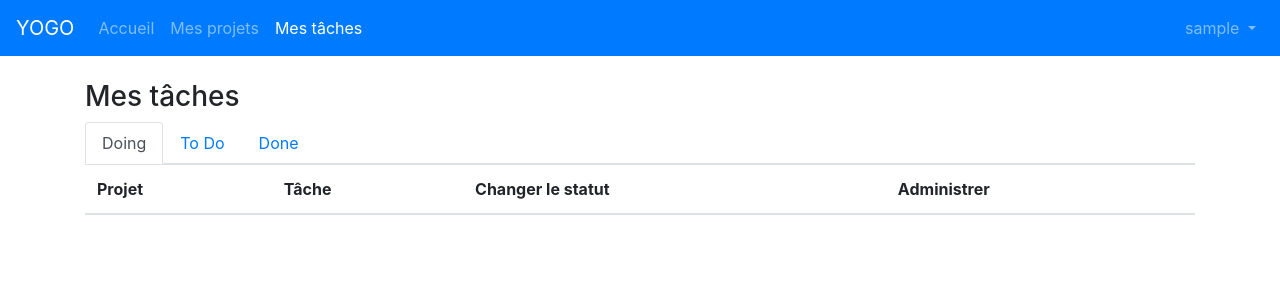
After one commit to nanoy42/yogo, a Django app: page /projects/mytasks in a window 1280 px wide. The commit adds this page. Shown: the top 300 px of the page. Run offline with Django 3.2, Linux system fonts and the light colour scheme; a user stored in the database is signed in; tables that the repository leaves empty hold one stand-in row (values such as "Sample post"); lists and menus that the app fills with data are empty; some libraries are stand-ins or nearby versions.

Commit message:
Affichage des taches attribuées

```diff
--- a/projects/models.py
+++ b/projects/models.py
@@ -36,7 +36,7 @@ class Task(models.Model):
         (State.DOING, 'Doing'),
         (State.DONE, 'Done')
     )
-    projet = models.ForeignKey(Project, on_delete=models.CASCADE)
+    project = models.ForeignKey(Project, on_delete=models.CASCADE)
     title = models.CharField(max_length=255)
     description = models.TextField(blank=True)
     userAssigned = models.ForeignKey(
@@ -51,4 +51,4 @@ class Task(models.Model):
     active = models.BooleanField(default=True)
 
     def __str__(self):
-        return self.projet.title + ">>" + self.title
+        return self.project.title + ">>" + self.title
--- /dev/null
+++ b/projects/templates/projects/mytasks.html
@@ -0,0 +1,97 @@
+{% extends 'base.html' %}
+{% block content %}
+<br>
+<h3>Mes tâches</h3>
+<ul class="nav nav-tabs">
+  <li class="nav-item">
+    <a class="nav-link active" id="link_div_doing" data-target="div_doing" href="#">Doing</a>
+  </li>
+  <li class="nav-item">
+    <a class="nav-link" id="link_div_todo" data-target="div_todo" href="#">To Do</a>
+  </li>
+  <li class="nav-item">
+    <a class="nav-link" id="link_div_done" data-target="div_done" href="#">Done</a>
+  </li>
+</ul>
+<div id="div_doing" style="display:block">
+<table class="table table-striped">
+  <thead>
+    <tr>
+      <th scope="col">Projet</th>
+      <th scope="col">Tâche</th>
+      <th scope="col">Changer le statut</th>
+      <th scope="col">Administrer</th>
+    </tr>
+  </thead>
+  <tbody>
+	  {% for task in doing %}
+    <tr>
+		<td><a href="#">{{task.project}}</a></td>
+		<td><a href="#">{{task.title}}</a></td>
+		<td><a href="#" class="btn btn-outline-success btn-sm"><i class="fa fa-check-circle"></i> Done</a> <a href="#" class="btn btn-outline-danger btn-sm"><i class="fa fa-times-circle"></i> To Do</a></td>
+		<td><a href="#" class="btn btn-outline-warning btn-sm"><i class="fa fa-ban"></i> Depaps</a> <a href="#" class="btn btn-outline-primary btn-sm"><i class="fa fa-pencil-alt"></i> Modifier</td>
+    </tr>
+	{% endfor %}
+  </tbody>
+</table>
+</div>
+<div id="div_todo" style="display:none">
+<table class="table table-striped">
+  <thead>
+    <tr>
+      <th scope="col">Projet</th>
+      <th scope="col">Tâche</th>
+      <th scope="col">Changer le statut</th>
+      <th scope="col">Administrer</th>
+    </tr>
+  </thead>
+  <tbody>
+	  {% for task in todo %}
+    <tr>
+		<td><a href="#">{{task.project}}</a></td>
+		<td><a href="#">{{task.title}}</a></td>
+		<td><a href="#" class="btn btn-outline-info btn-sm"><i class="fa fa-cogs"></i> Doing</a> <a href="#" class="btn btn-outline-success btn-sm"><i class="fa fa-check-circle"></i> Done</a></td>
+		<td><a href="#" class="btn btn-outline-warning btn-sm"><i class="fa fa-ban"></i> Depaps</a> <a href="#" class="btn btn-outline-primary btn-sm"><i class="fa fa-pencil-alt"></i> Modifier</td>
+    </tr>
+	{% endfor %}
+  </tbody>
+</table>
+
+</div>
+<div id="div_done" style="display:none">
+<table class="table table-striped">
+  <thead>
+    <tr>
+      <th scope="col">Projet</th>
+      <th scope="col">Tâche</th>
+      <th scope="col">Changer le statut</th>
+      <th scope="col">Administrer</th>
+    </tr>
+  </thead>
+  <tbody>
+	  {% for task in done %}
+    <tr>
+		<td><a href="#">{{task.project}}</a></td>
+		<td><a href="#">{{task.title}}</a></td>
+		<td><a href="#" class="btn btn-outline-info btn-sm"><i class="fa fa-cogs"></i> Doing</a> <a href="#" class="btn btn-outline-danger btn-sm"><i class="fa fa-times-circle"></i> To Do</a></td>
+		<td><a href="#" class="btn btn-outline-warning btn-sm"><i class="fa fa-ban"></i> Depaps</a> <a href="#" class="btn btn-outline-primary btn-sm"><i class="fa fa-pencil-alt"></i> Modifier</td>
+    </tr>
+	{% endfor %}
+  </tbody>
+</table>
+
+</div>
+
+	<script>
+		$(document).ready(function(){
+			prec = "div_doing"
+			$(".nav-link").click(function(){
+				$("#" + prec).attr('style','display:none');
+				$("#link_" + prec).removeClass("active");
+				$("#" + $(this).attr('data-target')).attr('style','display:block');
+				$("#link_" + $(this).attr('data-target')).addClass('active');
+				prec = $(this).attr('data-target');
+			});
+		});
+	</script>
+{% endblock %}
--- a/projects/urls.py
+++ b/projects/urls.py
@@ -4,4 +4,5 @@ from . import views
 app_name = "projects"
 urlpatterns = [
     path('myprojects', views.myprojects, name="myprojects"),
+    path('mytasks', views.mytasks, name="mytasks"),
 ]
--- a/projects/views.py
+++ b/projects/views.py
@@ -1,5 +1,5 @@
 from django.shortcuts import render
-
+from .models import Task
 # Create your views here.
 
 
@@ -7,3 +7,14 @@ def myprojects(request):
     projects = request.user.membered_projects.all()
     active = 2
     return render(request, 'projects/myprojects.html', {'projects': projects, 'active': active})
+
+
+def mytasks(request):
+    active = 3
+    todo_tasks = Task.objects.filter(
+        userAssigned=request.user).filter(status=Task.State.TODO)
+    doing_tasks = Task.objects.filter(
+        userAssigned=request.user).filter(status=Task.State.DOING)
+    done_tasks = Task.objects.filter(
+        userAssigned=request.user).filter(status=Task.State.DONE)
+    return render(request, 'projects/mytasks.html', {'active': active, 'todo': todo_tasks, 'doing': doing_tasks, 'done': done_tasks})
--- a/templates/navbar.html
+++ b/templates/navbar.html
@@ -13,7 +13,7 @@
 		  <a class="nav-link" href="{% url 'projects:myprojects' %}">Mes projets</a>
       </li>
 	  <li class="nav-item {% if active == 3 %}active{% endif %}">
-		  <a class="nav-link" href="#">Mes tâches</a>
+		  <a class="nav-link" href="{% url 'projects:mytasks' %}">Mes tâches</a>
 	  </li>
     </ul>
 	<ul class="navbar-nav ml-auto">
```
Also changed, not shown: projects/migrations/0006_auto_20180131_1803.py (added).
